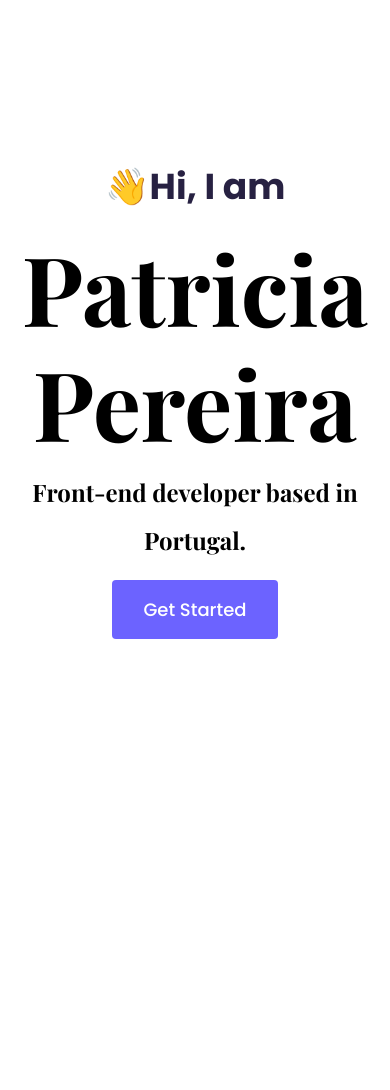
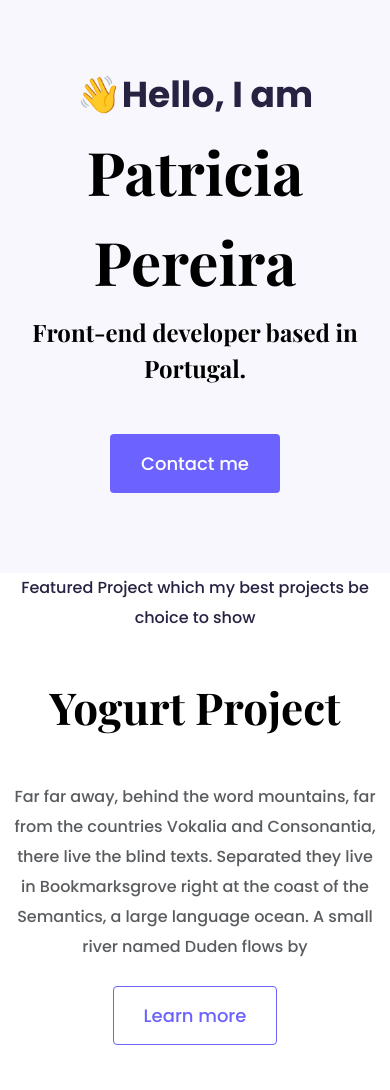
Before and after one commit to shizop/portfolio-project, a plain HTML site: page index.html in a window 390 px wide. Shown: the top 1090 px of the page. Before the commit the page ends 844 px from the top, so only its background shows below. Drawn offline with nearby package versions, Linux system fonts and the light colour scheme.

Commit message:
Integrated homepage design

```diff
--- a/index.html
+++ b/index.html
@@ -29,10 +29,66 @@
   </head>
   <body>
     <div class="hero">
-      <p>👋Hi, I am</p>
+      <p>👋Hello, I am</p>
       <h1>Patricia Pereira</h1>
-      <h2 class="mb-3">Front-end developer based in Portugal.</h2>
-      <div><a href="#" class="btn btn-purple">Get Started</a></div>
+      <h2 class="mb-5">Front-end developer based in Portugal.</h2>
+      <div><a href="#" class="btn btn-branding">Contact me</a></div>
+    </div>
+    <p class="text-center mb-5">
+      Featured Project which my best projects be choice to show
+    </p>
+    <div class="container">
+      <div class="row mb-5">
+        <div class="col d-none d-lg-block">
+          <img src="/images/yogurt.png" alt="" class="img-fluid" />
+        </div>
+        <div class="col">
+          <div class="project-description">
+            <h2 class="mb-5">Yogurt Project</h2>
+            <p class="mb-4 text-muted">
+              Far far away, behind the word mountains, far from the countries
+              Vokalia and Consonantia, there live the blind texts. Separated
+              they live in Bookmarksgrove right at the coast of the Semantics, a
+              large language ocean. A small river named Duden flows by
+            </p>
+            <a href="" class="btn btn-branding-outline">Learn more</a>
+          </div>
+        </div>
+      </div>
+      <div class="row mb-5">
+        <div class="col">
+          <div class="project-description">
+            <h2 class="mb-5">Weather App</h2>
+            <p class="mb-4 text-muted">
+              Far far away, behind the word mountains, far from the countries
+              Vokalia and Consonantia, there live the blind texts. Separated
+              they live in Bookmarksgrove right at the coast of the Semantics, a
+              large language ocean. A small river named Duden flows by
+            </p>
+            <a href="" class="btn btn-branding-outline">Learn more</a>
+          </div>
+        </div>
+        <div class="col d-none d-lg-block">
+          <img src="/images/weather.png" alt="" class="img-fluid" />
+        </div>
+      </div>
+      <div class="row mb-5">
+        <div class="col d-none d-lg-block">
+          <img src="/images/dictionary.png" alt="" class="img-fluid" />
+        </div>
+        <div class="col">
+          <div class="project-description">
+            <h2 class="mb-5">Dictionary App</h2>
+            <p class="mb-4 text-muted">
+              Far far away, behind the word mountains, far from the countries
+              Vokalia and Consonantia, there live the blind texts. Separated
+              they live in Bookmarksgrove right at the coast of the Semantics, a
+              large language ocean. A small river named Duden flows by
+            </p>
+            <a href="" class="btn btn-branding-outline">Learn more</a>
+          </div>
+        </div>
+      </div>
     </div>
   </body>
 </html>
--- a/src/styles.css
+++ b/src/styles.css
@@ -24,25 +24,37 @@ h6 {
 .hero {
   text-align: center;
   padding: 160px 20px;
+  background-color: var(--secondary-color);
 }
 
-.hero h1 {
+h1 {
   font-size: 96px;
+  line-height: 1.5;
+}
+
+h2 {
+  font-size: 64px;
+}
+
+p {
+  font-size: 16px;
+  font-weight: normal;
+  color: var(--tertiary-color);
+  line-height: 30px;
 }
 
 .hero p {
   font-weight: bold;
-  color: var(--tertiary-color);
   font-size: 36px;
 }
 
 .hero h2 {
   font-size: 24px;
   font-weight: normal;
-  line-height: 2;
+  line-height: 1.5;
 }
 
-.btn-purple {
+.btn-branding {
   background-color: var(--branding-color);
   color: white;
   font-size: 18px;
@@ -50,3 +62,34 @@ h6 {
   padding: 15px 30px;
   border-radius: 4px;
 }
+
+.btn-branding-outline {
+  color: var(--branding-color);
+  border: 1px solid;
+  font-size: 18px;
+  line-height: 27px;
+  padding: 15px 30px;
+  border-radius: 4px;
+}
+
+.project-description {
+  padding: 120px 60px;
+}
+
+@media (max-width: 900px) {
+  h1 {
+    font-size: 60px;
+  }
+
+  h2 {
+    font-size: 44px;
+  }
+
+  .hero {
+    padding: 80px 20px;
+  }
+  .project-description {
+    padding: 0;
+    text-align: center;
+  }
+}
```
Also changed, not shown: images/dictionary.png (added), images/weather.png (added), images/yogurt.png (added).
